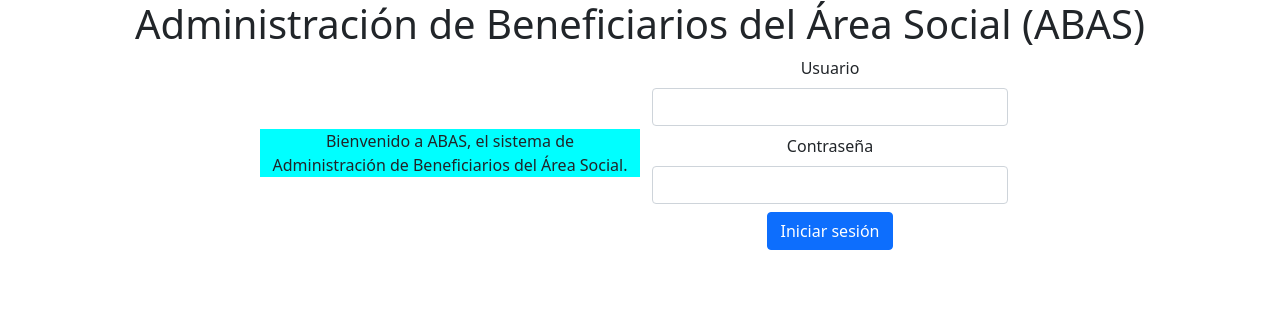
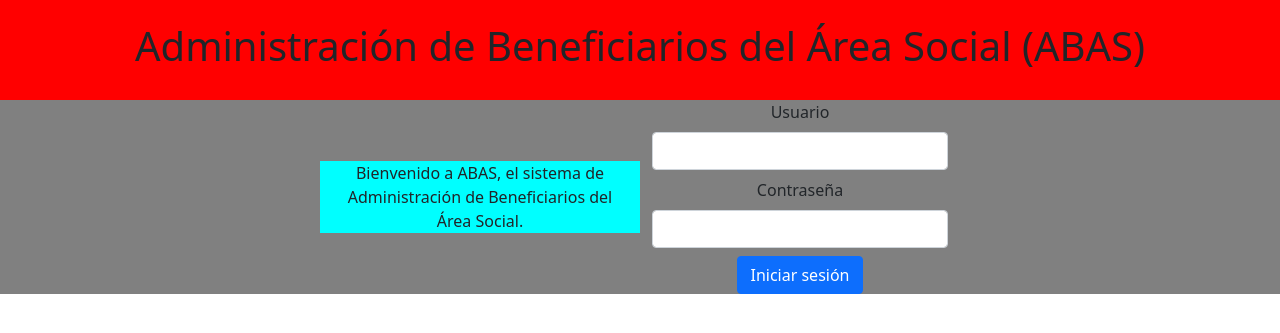
Before and after one commit to sebanunez/ABAS, a PHP site: page / in a window 1280 px wide. Shown: the top 333 px of the page. Run offline with PHP 8.4, Linux system fonts and the light colour scheme.

Commit message:
Pruebas básicas sobre el diseño

```diff
--- a/index.php
+++ b/index.php
@@ -12,21 +12,24 @@
   </head>
   <body>
 
-  	<div class="container" style="text-align: center;">
-  	<h1>Administración de Beneficiarios del Área Social (ABAS)</h1>
+  	<div class="container-fluid" style="text-align: center;">
+  	<div class="row" id="cabecera" style="justify-content: center; align-items: center; background-color: red; height: 100px;">
+    <h1>Administración de Beneficiarios del Área Social (ABAS)</h1>
+    </div>
 
-  	<div class="row" style="justify-content: center; align-items: center;">
+  	<div class="row" style="justify-content: center; align-items: center; background-color: grey;">
 
-  	<div class="col-4" style="background-color: aqua;">
+  	<div class="col-3" style="background-color: aqua;">
   		Bienvenido a ABAS, el sistema de Administración de Beneficiarios del Área Social.
   	</div>
 
-  	<div class="col-4">
+  	<div class="col-3">
   	<form>
 
-  	<div class="mb-2">
+  <div class="mb-2">
     <label for="exampleInputEmail1" class="form-label">Usuario</label>
     <input type="text" class="form-control" id="exampleInputEmail1" aria-describedby="emailHelp" required>
+    <!-- <p id="emailHelp">El usuario debe tener tal cosa.</p> -->
 	</div>
 
 	<div class="mb-2">
```
